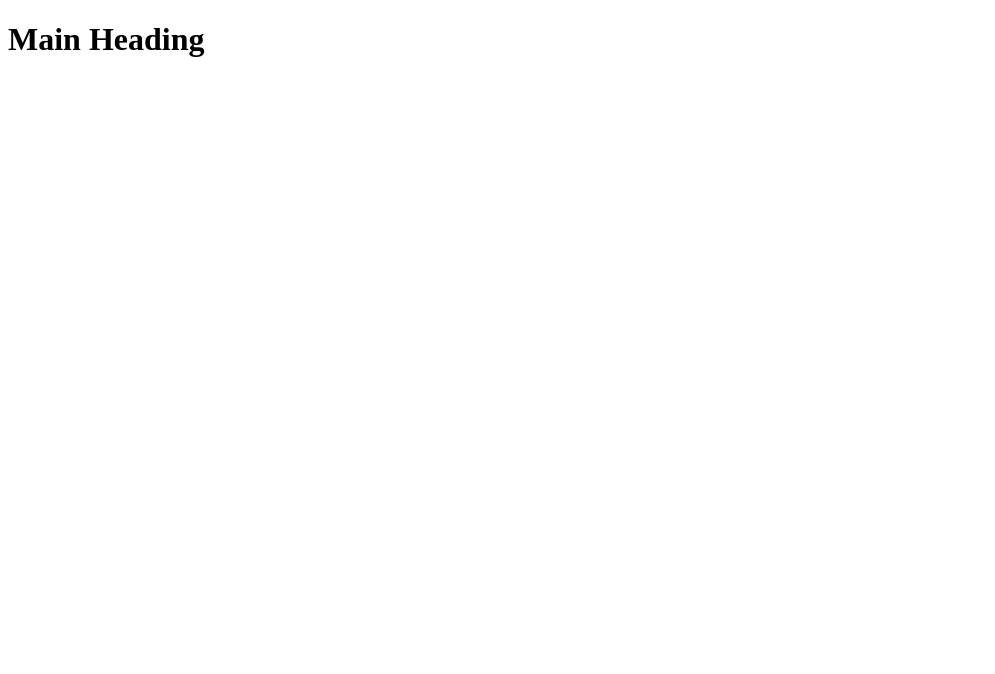
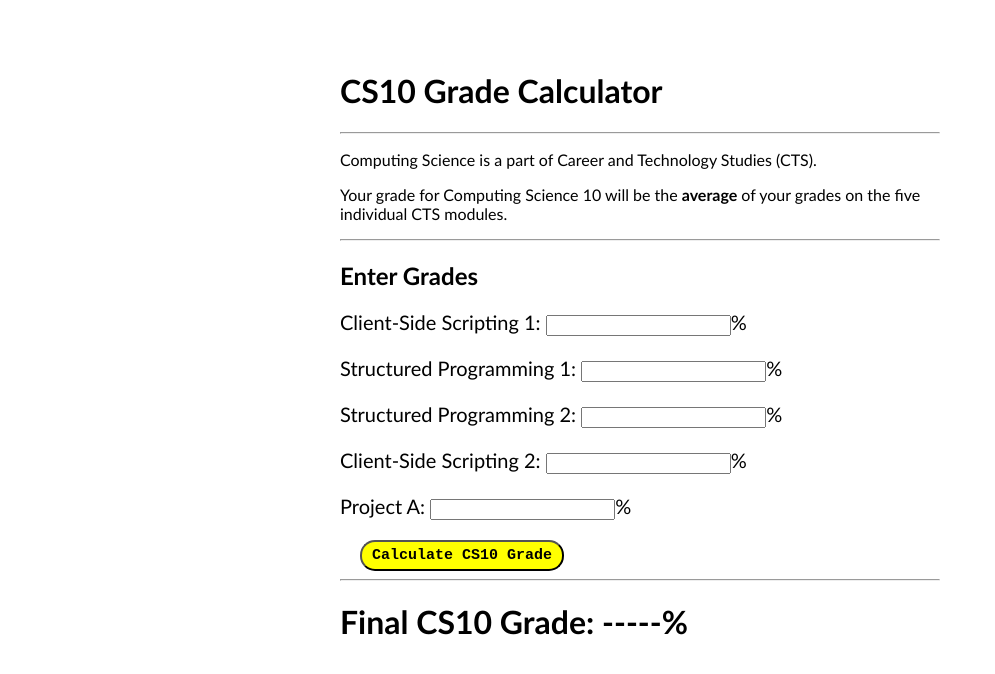
Before and after one commit to Sampalmer8/grade-calculator, a plain HTML site: page index.html in a window 1280 px wide. Shown: the whole page, without its empty margins (0-995 px from the left). Drawn offline with Linux system fonts and the light colour scheme.

Commit message:
Mr. V commit for you

```diff
--- a/index.html
+++ b/index.html
@@ -6,6 +6,34 @@
     <script defer src="main.js"></script>
   </head>
   <body>
-    <h1>Main Heading</h1>
+    <h1>CS10 Grade Calculator</h1>
+    <hr />
+
+    <p>Computing Science is a part of Career and Technology Studies (CTS).</p>
+
+    <p>
+      Your grade for Computing Science 10 will be the
+      <strong>average</strong> of your grades on the five individual CTS
+      modules.
+    </p>
+    <hr />
+
+    <h2>Enter Grades</h2>
+
+    <p class="inputs">Client-Side Scripting 1: <input type="number" />%</p>
+
+    <p class="inputs">Structured Programming 1: <input type="number" />%</p>
+
+    <p class="inputs">Structured Programming 2: <input type="number" />%</p>
+
+    <p class="inputs">Client-Side Scripting 2: <input type="number" />%</p>
+
+    <p class="inputs">Project A: <input type="number" />%</p>
+
+    <button><strong>Calculate CS10 Grade</strong></button>
+
+    <hr />
+
+    <h1>Final CS10 Grade: -----%</h1>
   </body>
 </html>
--- a/style.css
+++ b/style.css
@@ -1 +1,33 @@
 /* CSS Style Sheet */
+body {
+    background-color: white;
+    margin: auto;
+    width: 600px;
+    margin-bottom: 100px;
+    padding: 50px 100px;
+    font-family: 'Trebuchet MS', 'Lucida Sans Unicode', 'Lucida Grande', 'Lucida Sans', Arial, sans-serif;
+}
+
+.inputs {
+    font-size: 20px;
+}
+
+button {
+    background-color: yellow;
+    color: black;
+    font-family: 'Courier New', Courier, monospace;
+    padding:5px 10px;
+    border-radius: 15px;
+    margin-left: 20px;
+    font-size: 15px;
+}
+
+button:hover {
+    background-color: rgb(255, 255, 126);
+    color: black;
+    cursor: pointer;
+}
+
+background {
+    background-color: white;
+}
```
